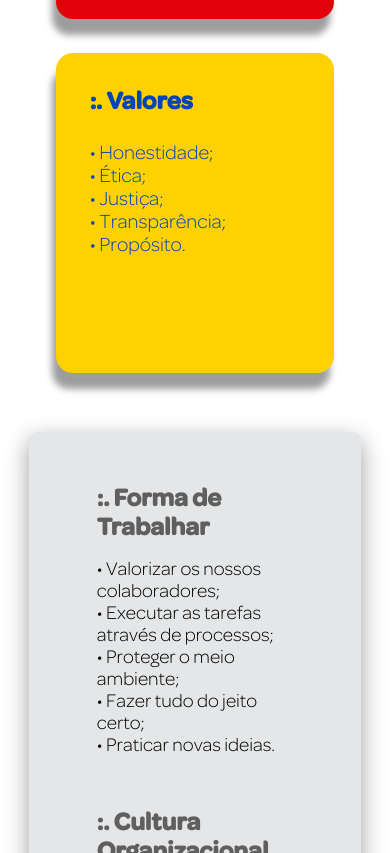
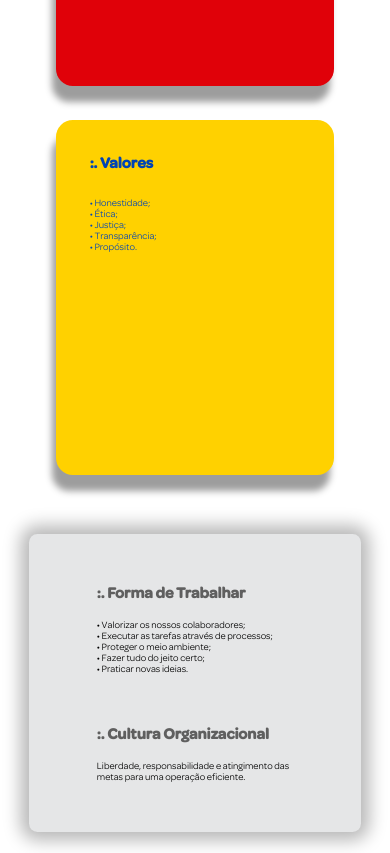
Before and after one commit to rachzy/projeto-cabral, a React (Vite) app: page / in a window 390 px wide. Shown: the part 871-1724 px from the top of the page. Built offline with nearby package versions, Linux system fonts and the light colour scheme.

Commit message:
improve responsiveness

```diff
--- a/src/components/InfoBox/InfoBox.css
+++ b/src/components/InfoBox/InfoBox.css
@@ -1,6 +1,6 @@
 div.info-box {
-    width: 30vh;
-    height: 30vh;
+  width: 34vh;
+  height: 34vh;
 
   z-index: 99;
 
@@ -9,7 +9,9 @@ div.info-box {
 
   border-radius: 2vh;
 
-    -webkit-filter: drop-shadow(-1vw 2vh 1vw rgba(0, 0, 0, 0.384)); /* Chrome, Safari, Opera */
+  -webkit-filter: drop-shadow(
+    -1vw 2vh 1vw rgba(0, 0, 0, 0.384)
+  ); /* Chrome, Safari, Opera */
   filter: drop-shadow(-1vw 2vh 1vw rgba(0, 0, 0, 0.384));
 
   color: white;
@@ -18,7 +20,3 @@ div.info-box {
 div.info-box h2 {
   margin-bottom: 3vh;
 }
-
-div.info-box p {
-    font-size: 2.4vh;
-}
--- a/src/index.css
+++ b/src/index.css
@@ -17,12 +17,12 @@ ul {
 
 h2 {
   font-family: "OmnesBoldRoman", sans-serif;
-  font-size: 3vh;
+  font-size: 4vmin;
 }
 
 p {
-  font-family: "OmnesLight", sans-serif;
-  font-size: 2.3vh;
+  font-family: "OmnesRegular", sans-serif;
+  font-size: 2.5vmin;
 }
 
 main {
--- a/src/pages/Index/Index.css
+++ b/src/pages/Index/Index.css
@@ -1,5 +1,3 @@
-
-
 /* INLINE WRAPPER */
 
 div.inline-wrapper {
@@ -34,10 +32,9 @@ div.about-box {
 
   border-radius: 1vh;
 
-    -webkit-filter: drop-shadow(1vw 0px 0px black); /* Chrome, Safari, Opera */
-    filter: drop-shadow(0vw 1vh 3vw rgba(0, 0, 0, 0.384));
+  box-shadow: 0vh 0vh 2vh 1vh #b8b8b8;
 
-    overflow-wrap: normal;;
+  overflow-wrap: normal;
 }
 
 @media screen and (max-width: 920px) {
```
Lines whose indentation alone changed are shown as unchanged.
